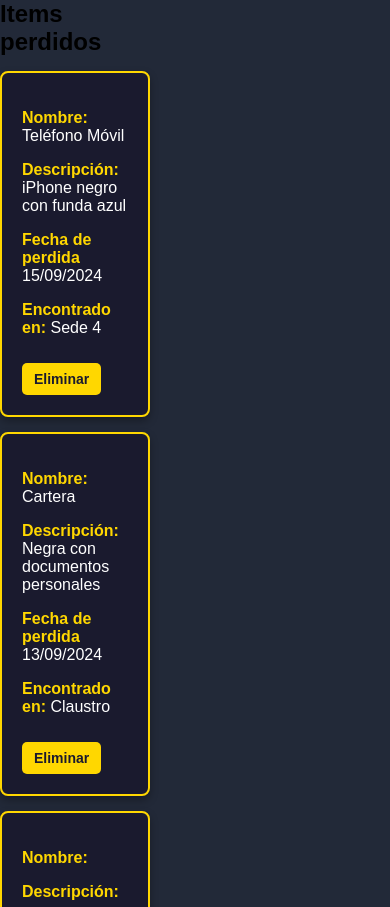
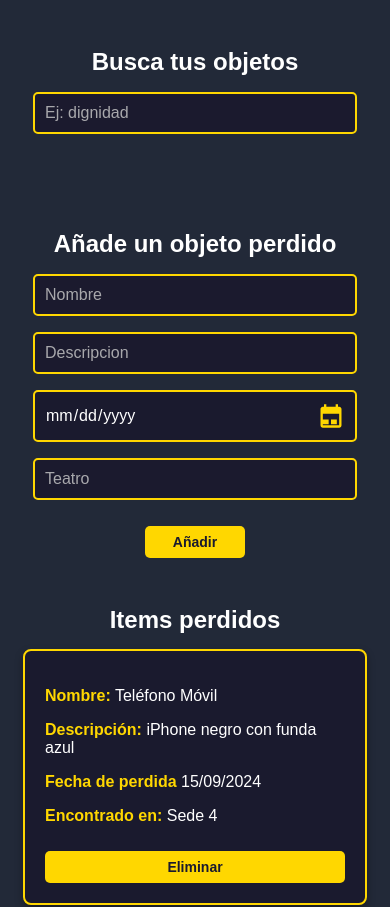
Before and after one commit to Cairon29/Personal-projects, a React (Vite) app in the folder SURB/SUBR-project/: page / in a window 390 px wide. Shown: the top 907 px of the page. Built offline with nearby package versions, Linux system fonts and the light colour scheme; data requests are answered from the project's data file.

Commit message:
Fix: responsivity on SUBR-project fixed

```diff
--- a/SURB/SUBR-project/registros.json
+++ b/SURB/SUBR-project/registros.json
@@ -27,16 +27,42 @@
       "id": "fc08"
     },
     {
-      "id": "f4d1",
-      "Id_Objeto": "4734062b-6336-4942-811f-4b67ca290553",
-      "Id_Dueño": "ad42aabb-974c-4ff3-a3b1-58d7f04e0b33",
-      "Id_Encontrado": "fa4bc5b6-ca9f-43e5-be56-8515f6ff108d",
-      "Nombre_Objeto": "",
-      "Descripcion": "",
-      "Lugar_Perdido": "",
-      "Fecha_Perdido": "",
-      "Id_Estado": "f3a05179-af0e-47ff-bb92-9790380d1074",
-      "Id_Categoria": "bb9f0674-2689-42ee-8f14-03f09dc24ba4",
+      "id": "bfd2",
+      "Id_Objeto": "7594fe6f-bac4-4898-8b50-2c918d7051de",
+      "Id_Dueño": "fab5a485-1e34-49b6-b9cb-b8a504610ef5",
+      "Id_Encontrado": "1b298670-68d7-4436-87bb-4a2e803063cf",
+      "Nombre_Objeto": "Elver",
+      "Descripcion": "galarga",
+      "Lugar_Perdido": "Museo",
+      "Fecha_Perdido": "2024-11-14",
+      "Id_Estado": "3846caed-568a-4e8b-b54e-dff00518b161",
+      "Id_Categoria": "2aa19229-d8f4-45fe-b122-e6cbabc92ce2",
+      "estado": false
+    },
+    {
+      "id": "f957",
+      "Id_Objeto": "29334e87-6b71-4254-8e33-76553b215783",
+      "Id_Dueño": "f8c8b080-6d1a-4e58-8fec-2ac3849c9df8",
+      "Id_Encontrado": "44482c57-4bd2-45c1-9b05-33ec38b9a860",
+      "Nombre_Objeto": "Botella",
+      "Descripcion": "Mediana con manchas negras",
+      "Lugar_Perdido": "Parqueadero",
+      "Fecha_Perdido": "2024-11-14",
+      "Id_Estado": "e14a17ac-81e2-4bf2-90c2-1ab12dd725ab",
+      "Id_Categoria": "446bd813-e017-4658-b5ba-26d728c62d2d",
+      "estado": false
+    },
+    {
+      "id": "6e54",
+      "Id_Objeto": "14f0d3bf-7c38-46c5-8413-d500386a7cf5",
+      "Id_Dueño": "1d81e834-a487-49f6-a44f-e1b3760d3ef0",
+      "Id_Encontrado": "2da6041b-2dc5-4195-9330-68abf4763530",
+      "Nombre_Objeto": "carro",
+      "Descripcion": "bmw",
+      "Lugar_Perdido": "teatro",
+      "Fecha_Perdido": "2024-11-09",
+      "Id_Estado": "c63b0be9-a5eb-42cc-ac60-74f6ffdb702d",
+      "Id_Categoria": "f9603a4d-7740-4cea-8807-f660668259a9",
       "estado": false
     }
   ]
--- a/SURB/SUBR-project/src/App.jsx
+++ b/SURB/SUBR-project/src/App.jsx
@@ -9,6 +9,7 @@ function App() {
   const [lostItems, setLostItems] =  useState([])
   const [search, setSearch] =  useState('')
 
+  // const [formObject, setFormObject] = useState({})
   const [name, setName] = useState('')
   const [description, setDescription] = useState('')
   const [date, setDate] = useState('')
@@ -81,7 +82,7 @@ function App() {
   return (
     <>
       <SearchInput search={search} handleSearch={handleInputSearch}/>
-      <section>
+      <section className="lostItem-container">
         <h2>Items perdidos</h2>
         <section id='lostItems'>
         {
--- a/SURB/SUBR-project/src/components/form/form.jsx
+++ b/SURB/SUBR-project/src/components/form/form.jsx
@@ -7,7 +7,6 @@ export const Form = ({name, handleName, description, handleDescription, date, ha
               <input placeholder="Nombre" type="text" value={name} onChange={handleName}/>
               <input placeholder="Descripcion" type="text" value={description} onChange={handleDescription}/>
               <input placeholder="Fecha" type="date" value={date} onChange={handleDate}/>
-
               <input placeholder="Teatro" type="text" value={foundIn} onChange={handleFoundIn}/>
               <button type="submit"> Añadir</button>
           </form>
--- a/SURB/SUBR-project/src/main.css
+++ b/SURB/SUBR-project/src/main.css
@@ -7,34 +7,75 @@ body {
 }
 
 #root {
+  padding: 3em;
   background-color: #222938;
-
-  min-height: 100vh;
-  width: 100%;
   display: grid;
-  grid-template-columns: repeat( 1fr);
-  grid-template-rows: auto auto;
+  grid-template-columns: repeat(2, 1fr);
+  grid-template-rows: repeat(3, auto);
   grid-template-areas:
-    "header   header   header"
-    "content  .        content";
+  "header  header"
+  "a       b";
+  justify-content: center;
+  gap: 3em;
 }
 
 h2 {
   margin: 0px;
 }
 
+/* _______________________________________________________ */
+
 #form {
-  /* display: flex;
-  flex-direction: column; */
-  grid-area: content;
+  grid-area: b;
+  color: #ffffff;
+  display: flex;
+  flex-direction: column;
+  align-items: center;
+  gap: 1em;
 }
 
-#lostItems {
-  grid-area: content;
+#form form {
+  display: flex;
+  flex-direction: column;
+  align-items: center;
+  gap: 1em;
 }
 
+#form button {
+  width: 100px;
+}
+
+/* _______________________________________________________ */
+
+
+
+#lostItems {
+  display: flex;
+  flex-direction: column;
+  justify-content: center;
+  align-items: center;
+}
+
+
+.lostItem-container {
+  color: #ffffff;
+  text-align: center;
+  grid-area: a;
+}
+
+.lost-item {
+  width: 400px;
+}
+
+/* _______________________________________________________ */
 #searchInput {
+  color: #ffffff;
+  padding-bottom: 3em;
   grid-area: header;
+  display: flex;
+  flex-direction: column;
+  align-items: center;
+  gap: 1em;
 }
 
 input {
@@ -43,6 +84,7 @@ input {
   border: 2px solid #ffd700; /* Amarillo dorado para el borde */
   border-radius: 5px;
   padding: 10px;
+  width: 300px;
   font-size: 16px;
   outline: none;
   transition: border-color 0.3s, box-shadow 0.3s;
@@ -68,6 +110,7 @@ button {
   padding: 10px 20px;
   font-size: 16px;
   font-weight: bold;
+  width: 300px;
   border-radius: 5px;
   cursor: pointer;
   transition: background-color 0.3s;
@@ -171,3 +214,13 @@ button:hover {
 button:active {
   background-color: #ffc300; /* Amarillo intenso al hacer clic */
 }
+
+@media screen and (max-width: 870px) {
+  #root {
+    grid-template-rows: repeat(4, auto);
+    grid-template-areas:
+    "header  header"
+    "b       b"
+    "a       a";
+  }
+}
```
Lines whose indentation alone changed are shown as unchanged.
